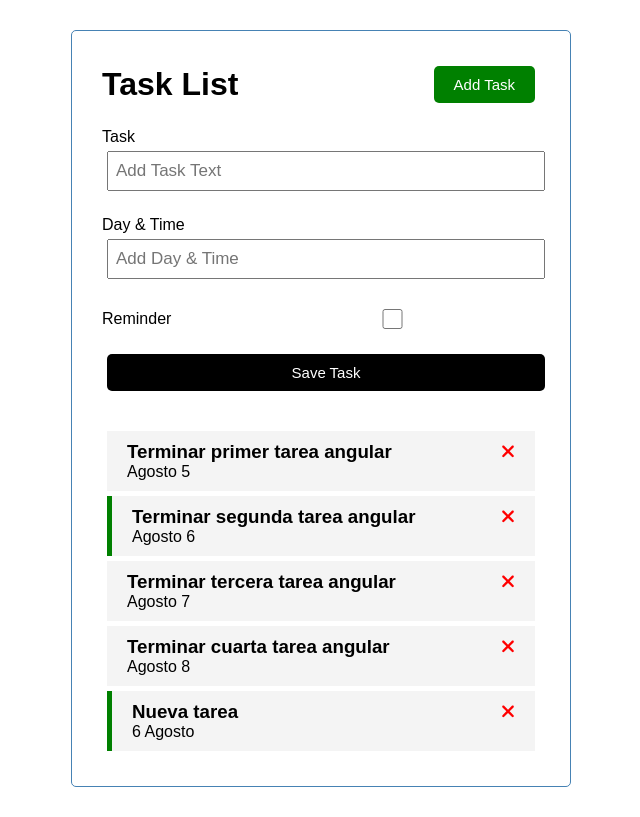
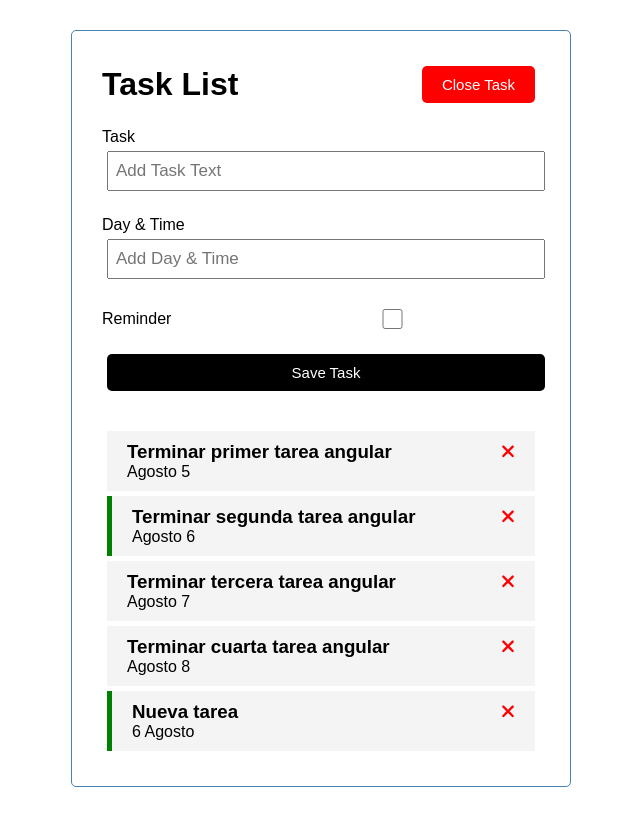
Before and after one commit to Flaviabel/Task-list-angular, an Angular app: page / in a window 1280 px wide. Shown: the whole page, without its empty margins (319-959 px from the left). Built offline with nearby package versions, Linux system fonts and the light colour scheme; data requests are answered from the project's data file.

Commit message:
add service ui

```diff
--- a/src/app/components/add-task/add-task.component.ts
+++ b/src/app/components/add-task/add-task.component.ts
@@ -1,5 +1,7 @@
 import { Component, OnInit, Output, EventEmitter } from '@angular/core';
 import { Task } from '../Task';
+import { UiService } from 'src/app/service/ui.service';
+import { Subscription } from 'rxjs';
 
 @Component({
   selector: 'app-add-task',
@@ -12,8 +14,14 @@ export class AddTaskComponent implements OnInit {
   text: string = "";
   day: string = "";
   reminder: boolean = false;
+  showAddTask: boolean = false
+  subscription?: Subscription;
 
-  constructor() { }
+  constructor(
+    private uiService: UiService
+  ) {
+    this.subscription = this.uiService.onToggle().subscribe(value => this.showAddTask = value);
+  }
 
   ngOnInit(): void { }
 
--- a/src/app/components/header/header.component.html
+++ b/src/app/components/header/header.component.html
@@ -1,4 +1,4 @@
 <header>
     <h1>{{title}}</h1>
-    <app-button color="green" text="Add Task" (btnClick)="toogleAddTask()"></app-button>
+    <app-button color="{{showAddTask ? 'red': 'green'}}" text="{{showAddTask ? 'Close Task': 'Add Task'}}" (btnClick)="toogleAddTask()"></app-button>
 </header>
--- a/src/app/components/header/header.component.ts
+++ b/src/app/components/header/header.component.ts
@@ -1,14 +1,27 @@
-import { Component } from '@angular/core';
+import { Component, OnInit } from '@angular/core';
+import { UiService } from 'src/app/service/ui.service';
+import { Subscription } from 'rxjs';
 
 @Component({
   selector: 'app-header',
   templateUrl: './header.component.html',
   styleUrls: ['./header.component.css']
 })
-export class HeaderComponent {
+export class HeaderComponent implements OnInit {
   title: string = 'Task List';
-  toogleAddTask(){
-    console.log("toogleAddTask")
+  showAddTask: boolean = true;
+  subscription?: Subscription;
+
+  constructor(
+    private uiService: UiService
+  ) {
+    this.subscription = this.uiService.onToggle().subscribe(value => this.showAddTask = value);
+  }
+
+  ngOnInit(): void { }
+
+  toogleAddTask() {
+    this.uiService.toggleAddTask();
   }
 
 }
--- /dev/null
+++ b/src/app/service/ui.service.ts
@@ -0,0 +1,22 @@
+import { Injectable } from '@angular/core';
+import { Observable, Subject } from 'rxjs';
+
+@Injectable({
+  providedIn: 'root'
+})
+export class UiService {
+  private showAddTask: boolean = false;
+  private subject = new Subject<any>();
+
+
+  constructor() { }
+
+  toggleAddTask(): void {
+    this.showAddTask = !this.showAddTask;
+    this.subject.next(this.showAddTask)
+  }
+
+  onToggle(): Observable<any> {
+    return this.subject.asObservable();
+  }
+}
```
Also changed, not shown: 1 other file (tests, documents, lock files or other folders).
